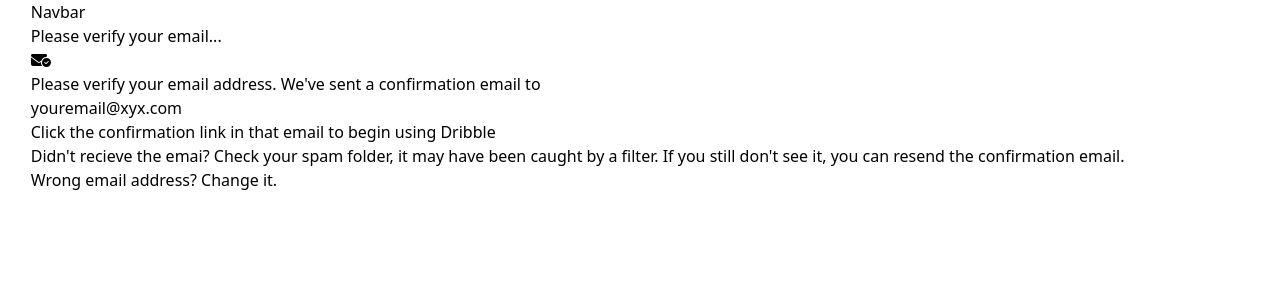
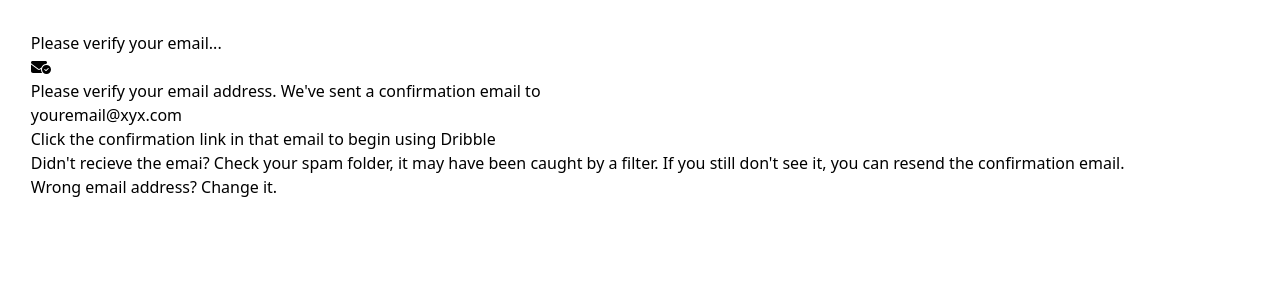
Before and after one commit to dev-sureshbhatt/dribble-full-stack-assignment, a React (Vite) app in the folder web-client/: page /thank-you in a window 1280 px wide. Shown: the top 300 px of the page. Built offline with nearby package versions, Linux system fonts and the light colour scheme.

Commit message:
Backend Documentation Update

```diff
--- a/web-client/src/App.css
+++ b/web-client/src/App.css
@@ -3,6 +3,8 @@
   /* margin: 0 auto; */
   padding-left: 2.4%;
   padding-right: 2.4%;
+  padding-top: 2.4%;
+  padding-bottom: 2.4%;
   /* text-align: center; */
 /* box-sizing: border-box; */
 }
--- a/web-client/src/pages/SurveyPage.jsx
+++ b/web-client/src/pages/SurveyPage.jsx
@@ -27,7 +27,7 @@
   })
 
   function handleSubmit(){
-    setLoading(false)
+    setLoading(true)
     const userDetails = {userSurveyDetails: {
       heading: surveyFormData.heading,
       subheading: surveyFormData.subheading,
@@ -78,7 +78,6 @@
 
 
     <div className='flex flex-col justify-between items-center'>
-      <Navbar />
     <div className='flex flex-col justify-between items-center text-center gap-16'>
 
         <HeadingHero heading={surveyFormData.heading} subheading={surveyFormData.subheading} />
@@ -107,7 +106,7 @@
 
         </div>
 
-        <button disabled={loading} onClick={handleSubmit} className='bg-[#EA4B8B] hover:bg-[#ea4b8ba3] text-white font-bold text-sm py-2 rounded-lg w-1/5'>
+        <button disabled={loading} onClick={handleSubmit} className='bg-[#EA4B8B] hover:bg-[#ea4b8ba3] text-white font-bold text-sm py-2 rounded-lg mb-5 px-[40px]'>
           {
             loading ? ("Loading...") : ("Finish")
           }
--- a/web-client/src/pages/ThankYou.jsx
+++ b/web-client/src/pages/ThankYou.jsx
@@ -14,7 +14,6 @@
   return (
 
     <div className='flex flex-col justify-between items-center'>
-      <Navbar />
     <div className='flex flex-col justify-between items-center text-center sm:w-1/2'>
 
         <HeadingHero heading={"Please verify your email..."} subheading={""} />
--- a/web-client/src/pages/UploadImage.jsx
+++ b/web-client/src/pages/UploadImage.jsx
@@ -1,6 +1,5 @@
 import React, { useEffect, useState } from 'react'
 import HeadingHero from '../components/HeadingHero'
-import Navbar from '../components/Navbar'
 
 import { useSelector } from 'react-redux'
 import { useNavigate } from 'react-router-dom'
@@ -67,7 +66,7 @@
 
 
 <div className='flex flex-col justify-center items-center'>
-  <Navbar />
+
 
 <div>
   <HeadingHero heading={`Welcome ${userName}! Let's create your profile`} subheading={"Let others get to know you better! You can do these later"} />
```
Also changed, not shown: 6 other files (tests, documents, lock files or other folders).
